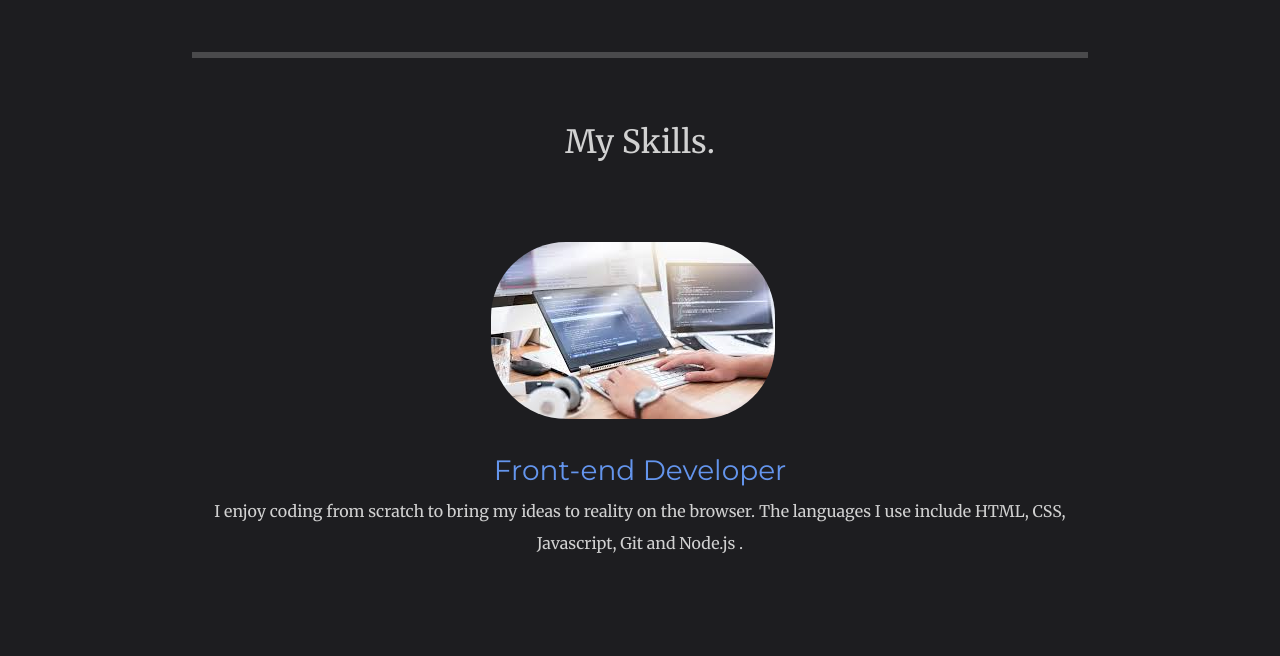
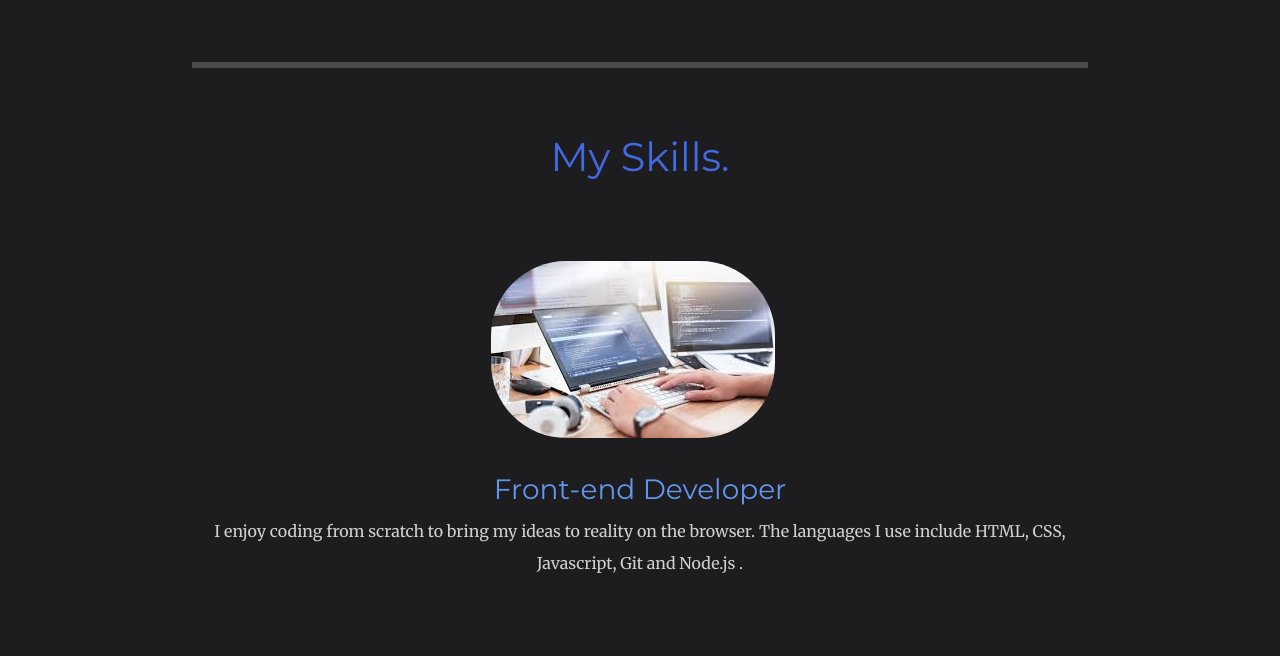
Before and after one commit to mkbello/mk, a website: page index.html in a window 1280 px wide. Shown: the part 679-1335 px from the top of the page. Drawn offline with nearby package versions, Linux system fonts and the light colour scheme.

Commit message:
Update styles.css

```diff
--- a/public/css/styles.css
+++ b/public/css/styles.css
@@ -115,7 +115,7 @@ h1 {
 
 
 
-.job-title {
+h2 {
   color: #4169E1;
   font-family: "Montserrat", sans-serif;
   font-size: 2.5em;
```
